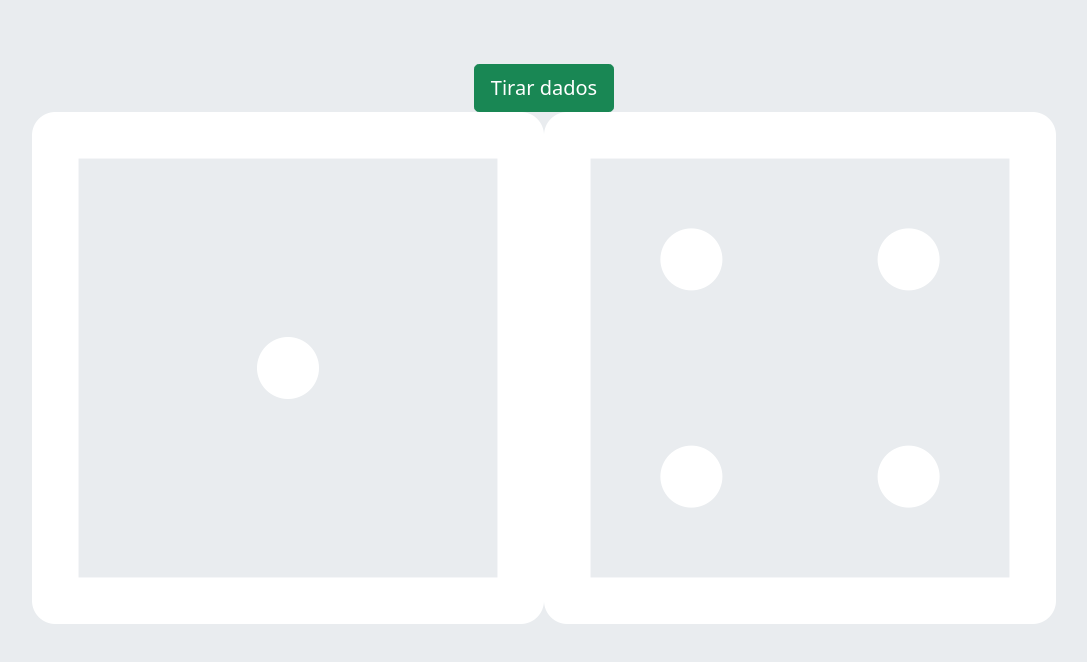
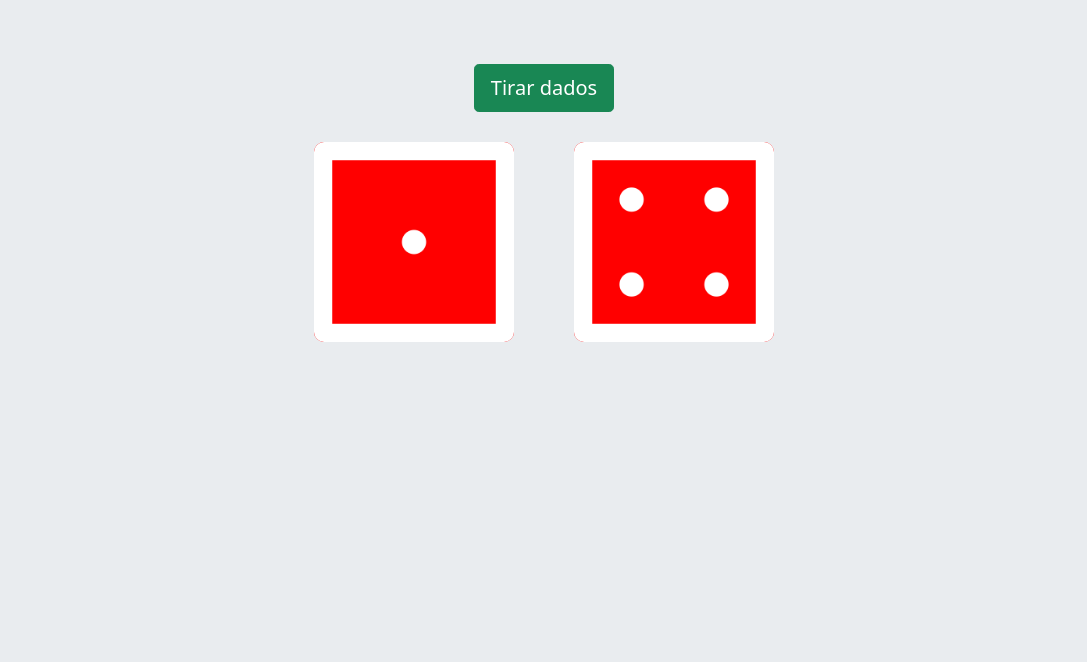
Before and after one commit to BROROZCO/Angular-Dados, an Angular app: page / in a window 1280 px wide. Shown: the top 662 px of the page, without its empty margins (96-1183 px from the left). Built offline with nearby package versions, Linux system fonts and the light colour scheme.

Commit message:
desarrollo de la clase img, y sus propiedades para visualizar bien los dados

```diff
--- a/src/app/app.component.css
+++ b/src/app/app.component.css
@@ -2,3 +2,12 @@
     margin-top: 5%;
 
 }
+.img{
+    width: 200px;
+    height: 200px;
+    /* Espaciado afuera del box */
+    margin: 30px;
+    background-color: red;
+    /* Para borrar las esquinas */
+    border-radius: 10px;
+}
--- a/src/app/app.component.html
+++ b/src/app/app.component.html
@@ -1,6 +1,6 @@
 <div class="jumbotron text-center">
     <button class="btn btn-success btn-lg b_boton">Tirar dados</button>
     <br>
-    <img src="../assets/img/dice1.png">
-    <img src="../assets/img/dice4.png">
+    <img class="img" src="../assets/img/dice1.png">
+    <img class="img" src="../assets/img/dice4.png">
 </div>
```
